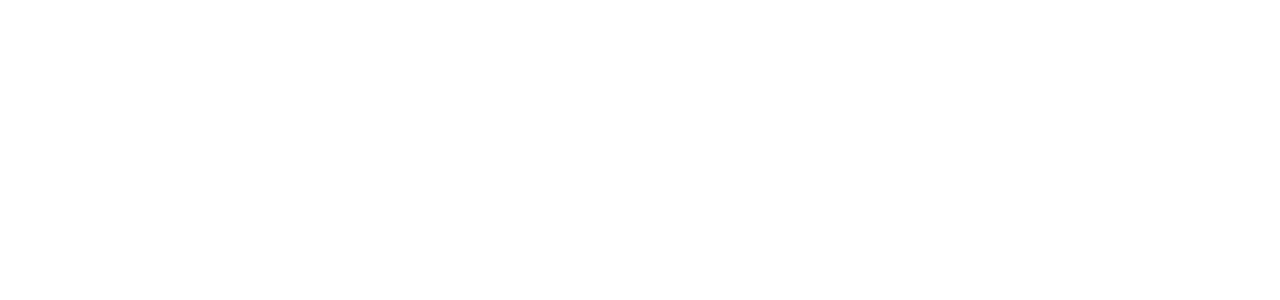
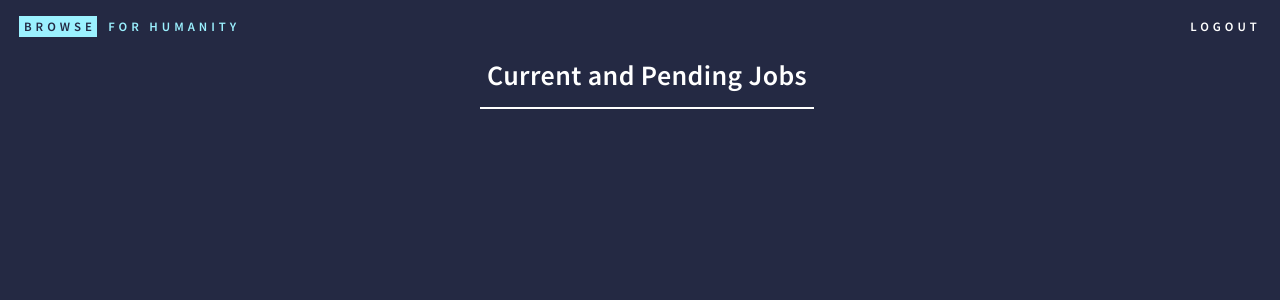
Before and after one commit to MkdmOmar/Browse-for-Humanity, a Flask app: page /viewJobs in a window 1280 px wide. Before the commit the part shown is empty. Shown: the top 300 px of the page. Run offline with Flask 2, Linux system fonts and the light colour scheme; the visitor is signed in with stand-in values (Sample User, id 1); some libraries are stand-ins or nearby versions.

Commit message:
Think we are finally done

```diff
--- a/app.py
+++ b/app.py
@@ -61,7 +61,14 @@ jobs = {"0": {
     "out_file_name": "0.json",
     "start_time": int(time.time()),
     "end_time": int(time.time())
-}}
+},
+"1": {
+    "user": "mukadam.omar@gmail.com",
+    "out_file_name": "1.json",
+    "start_time": int(time.time()),
+    "end_time": int(time.time())
+}
+}
 
 class Job:
    def __init__(self, username, task_file, code, job_id, max_time=15):
--- a/templates/viewjobs.html
+++ b/templates/viewjobs.html
@@ -16,17 +16,29 @@
     <p>Click <a href="/logout">here</a> to logout.</p> -->
 
     <!-- <div class="col-xs-4"></div> -->
+    <div id="wrapper">
+
+             <!-- Header -->
+                    <header id="header" class="alt">
+                        <a href="/" class="logo"><strong>Browse</strong> <span>for Humanity</span></a>
+                        <nav>
+                            <a href="/logout">Logout</a>
+                        </nav>
+                    </header>
+            <center><header class="major">
+              <h2>Current and Pending Jobs</h2>
+            </header></center>
     {% for message in get_flashed_messages() %}
     <div>
-        <hr>
+    <center>
         <div class="col-xs-3"></div>
         <div>
         <label class="col-xs-3">Filename: {{ message.filename }}</label>
         <label>Time Taken: {{ message.time }}</label>
-        <a class="col-xs-4" href="{{ url_for('download', filename = message.filename) }}">Download File</a>
+        <a class="button special" href="{{ url_for('download', filename = message.filename) }}">Download File</a>
         </div>
         <div class="col-xs-4"></div>
-
+        </center>
         <hr>
     </div>
     {% endfor %}
@@ -39,13 +51,13 @@
       integrity="sha256-hwg4gsxgFZhOsEEamdOYGBf13FyQuiTwlAQgxVSNgt4="
       crossorigin="anonymous"></script>
 
-    <!-- Include Bootstrap CSS -->
-    <link href="https://maxcdn.bootstrapcdn.com/bootstrap/3.3.7/css/bootstrap.min.css" rel="stylesheet" integrity="sha384-BVYiiSIFeK1dGmJRAkycuHAHRg32OmUcww7on3RYdg4Va+PmSTsz/K68vbdEjh4u" crossorigin="anonymous">
+    <!-- Include CSS -->
+    <link rel="stylesheet" type=text/css href="{{ url_for('static', filename='css/main.css') }}" />
 
     <!-- Include Bootstrap JS -->
     <script src="https://maxcdn.bootstrapcdn.com/bootstrap/3.3.7/js/bootstrap.min.js"></script>
 
     <script src="{{ url_for('static', filename='createJob.js') }}"></script>
-
+</div>
     </body>
     </html>
```
